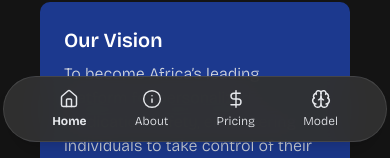
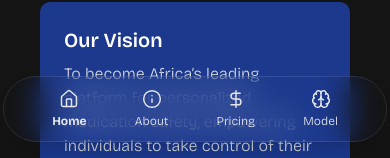
Before and after one commit to dumisa-sakhile/drug-wise, a React (Vite) app: page / in a window 390 px wide. Shown: the part 686-844 px from the top of the page. Built offline with nearby package versions, Linux system fonts and the light colour scheme; no server answers.

Commit message:
use glassmorphism bottom nav

```diff
--- a/src/components/Header.tsx
+++ b/src/components/Header.tsx
@@ -123,7 +123,7 @@ const Header: React.FC = () => {
       </header>
 
       {/* Bottom Navbar (Mobile Only) */}
-      <nav className="md:hidden fixed bottom-4 left-0 right-0 max-w-sm mx-auto bg-[rgba(49,49,49,0.95)] backdrop-blur-lg border border-[rgba(255,255,255,0.1)] rounded-full shadow-xl z-50">
+      <nav className="md:hidden fixed bottom-4 left-0 right-0 max-w-sm mx-auto  backdrop-blur-lg border border-[rgba(255,255,255,0.1)] rounded-full shadow-xl z-50">
         <div className="flex justify-around items-center py-3 px-6">
           {navLinks.map(({ to, label, icon: Icon }) => (
             <Link
```
